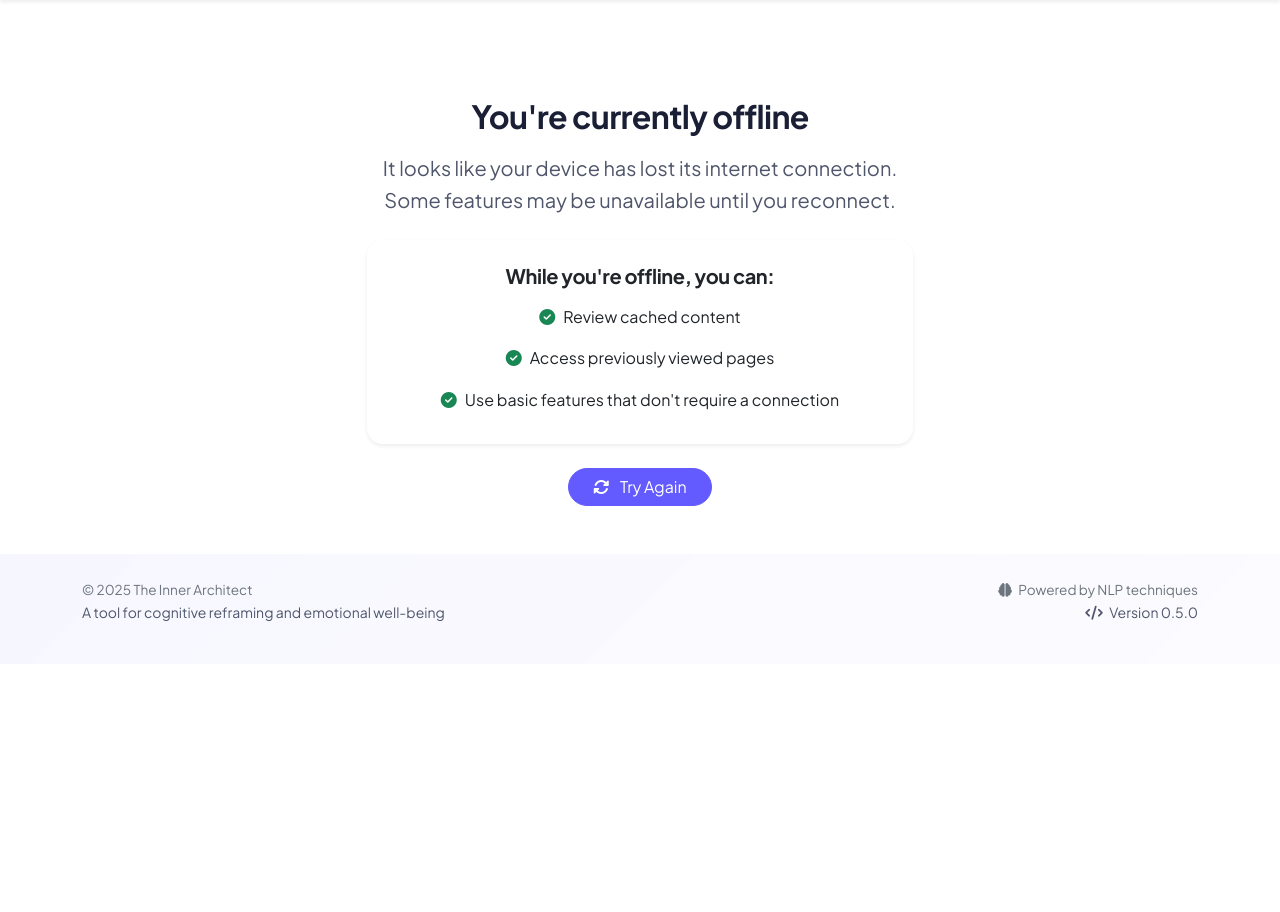
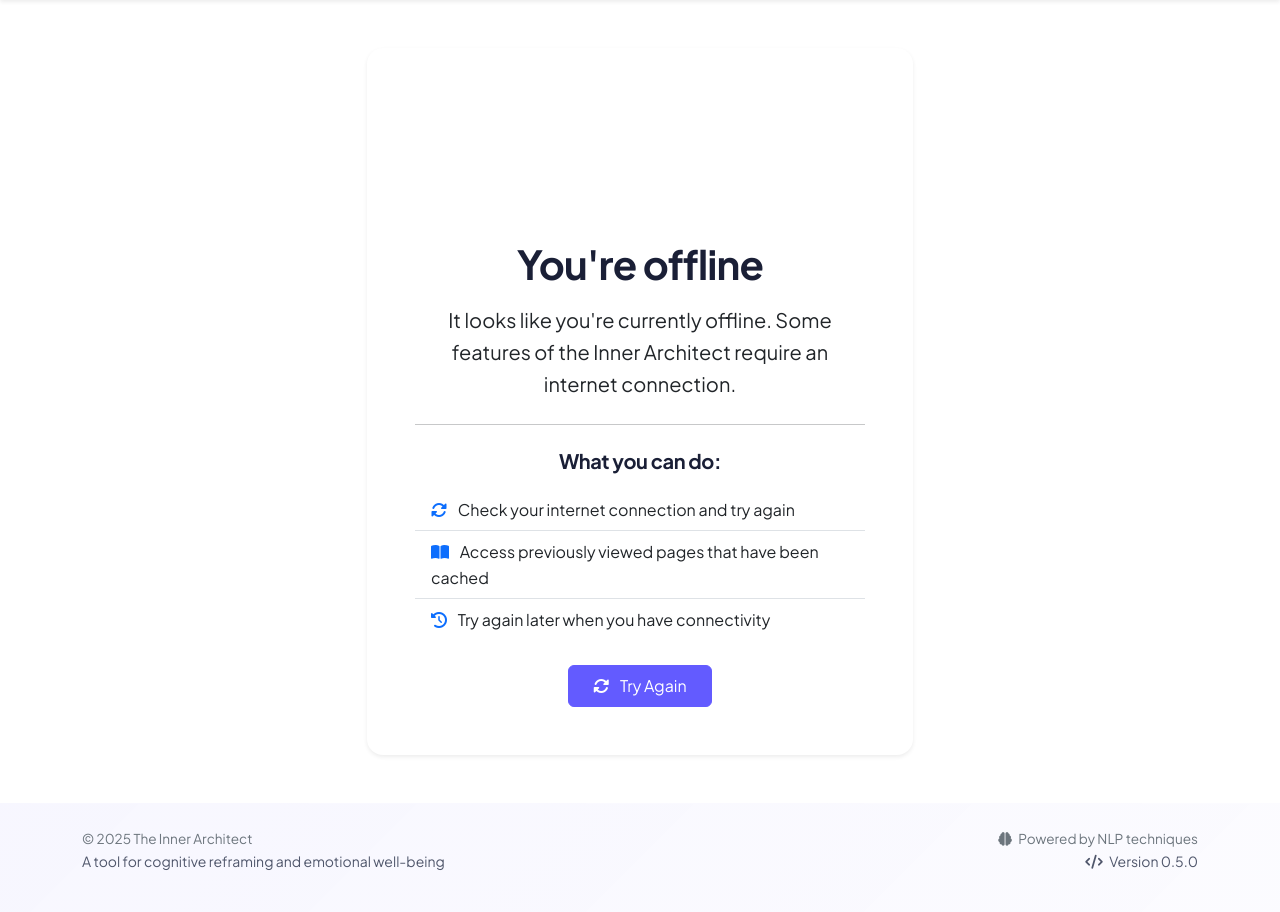
Before and after one commit to jahboukie/innerarchitect, a Flask app: page /offline.html in a window 1280 px wide. Shown: the part 75-987 px from the top of the page. Before the commit the page ends 697 px from the top, so only its background shows below. Run offline with Flask 3, Linux system fonts and the light colour scheme; parts of the project's set-up code (start-up, migrations or seed data) failed here and were passed over.

Commit message:
Enhance offline access and PWA functionality for uninterrupted usage
Updates the service worker, manifest, app icon, and offline page for improved PWA support.

Replit-Commit-Author: Agent
Replit-Commit-Session-Id: e8ae6b96-ce5d-4015-bb19-e7c0a889d7a9
Replit-Commit-Screenshot-Url: https://storage.googleapis.com/screenshot-production-us-central1/6d9b3c89-b05b-4ba5-b091-f0debd316418/fbed29f0-6107-4225-8053-e5ca43cfec4f.jpg

```diff
--- a/app.py
+++ b/app.py
@@ -2583,6 +2583,7 @@ def premium_features_route():
 
 # PWA Routes
 @app.route('/offline.html')
+@app.route('/offline')
 def offline_page():
     """
     Serve the offline fallback page for PWA.
--- a/templates/offline.html
+++ b/templates/offline.html
@@ -1,42 +1,79 @@
-{% extends 'base.html' %}
+{% extends "base.html" %}
 
-{% block title %}{{ g.translate('offline_title', 'You\'re Offline') }} - {{ g.translate('app_name', 'The Inner Architect') }}{% endblock %}
+{% block title %}{{ g.translate('offline_title', 'You are currently offline - The Inner Architect') }}{% endblock %}
 
 {% block content %}
-<div class="container my-5">
+<div class="container mt-5">
     <div class="row justify-content-center">
-        <div class="col-md-8 col-lg-6 text-center">
-            <div class="mb-4">
-                <i class="fas fa-wifi-slash fa-5x text-muted"></i>
+        <div class="col-md-8 col-lg-6">
+            <div class="card shadow-sm">
+                <div class="card-body p-4 p-md-5 text-center">
+                    <div class="offline-icon mb-4">
+                        <i class="fas fa-wifi-slash fa-5x" style="color: var(--premium-gradient-start);"></i>
                     </div>
 
-            <h2 class="mb-3">{{ g.translate('offline_heading', 'You\'re currently offline') }}</h2>
+                    <h1 class="mb-3">{{ g.translate('offline_heading', 'You\'re offline') }}</h1>
 
-            <p class="lead text-muted mb-4">
-                {{ g.translate('offline_message', 'It looks like your device has lost its internet connection. Some features may be unavailable until you reconnect.') }}
+                    <p class="lead mb-4">
+                        {{ g.translate('offline_message', 'It looks like you\'re currently offline. Some features of the Inner Architect require an internet connection.') }}
                     </p>
 
-            <div class="card border-0 shadow-sm rounded-4 mb-4">
-                <div class="card-body p-4">
-                    <h5 class="card-title">{{ g.translate('while_offline', 'While you\'re offline, you can:') }}</h5>
-                    <ul class="list-group list-group-flush">
-                        <li class="list-group-item bg-transparent border-0 py-2">
-                            <i class="fas fa-check-circle text-success me-2"></i>{{ g.translate('offline_feature_1', 'Review cached content') }}
+                    <hr class="my-4">
+
+                    <div class="offline-actions">
+                        <h5 class="mb-3">{{ g.translate('offline_what_now', 'What you can do:') }}</h5>
+
+                        <ul class="list-group list-group-flush mb-4 text-start">
+                            <li class="list-group-item bg-transparent">
+                                <i class="fas fa-sync-alt me-2 text-primary"></i>
+                                {{ g.translate('offline_check_connection', 'Check your internet connection and try again') }}
                             </li>
-                        <li class="list-group-item bg-transparent border-0 py-2">
-                            <i class="fas fa-check-circle text-success me-2"></i>{{ g.translate('offline_feature_2', 'Access previously viewed pages') }}
+                            <li class="list-group-item bg-transparent">
+                                <i class="fas fa-book-open me-2 text-primary"></i>
+                                {{ g.translate('offline_access_cached', 'Access previously viewed pages that have been cached') }}
                             </li>
-                        <li class="list-group-item bg-transparent border-0 py-2">
-                            <i class="fas fa-check-circle text-success me-2"></i>{{ g.translate('offline_feature_3', 'Use basic features that don\'t require a connection') }}
+                            <li class="list-group-item bg-transparent">
+                                <i class="fas fa-history me-2 text-primary"></i>
+                                {{ g.translate('offline_try_later', 'Try again later when you have connectivity') }}
                             </li>
                         </ul>
-                </div>
-            </div>
 
-            <button onclick="window.location.reload()" class="btn btn-primary rounded-pill px-4">
-                <i class="fas fa-sync-alt me-2"></i> {{ g.translate('try_again', 'Try Again') }}
+                        <button onclick="window.location.reload()" class="btn btn-primary px-4 py-2">
+                            <i class="fas fa-sync-alt me-2"></i> {{ g.translate('offline_try_again', 'Try Again') }}
                         </button>
                     </div>
                 </div>
             </div>
+        </div>
+    </div>
+</div>
+
+<style>
+    .offline-icon {
+        height: 120px;
+        display: flex;
+        align-items: center;
+        justify-content: center;
+    }
+
+    .fa-wifi-slash {
+        background: var(--premium-gradient);
+        -webkit-background-clip: text;
+        -webkit-text-fill-color: transparent;
+    }
+
+    .offline-actions {
+        max-width: 450px;
+        margin: 0 auto;
+    }
+</style>
 {% endblock %}
+
+{% block scripts %}
+<script>
+    // Check connection status whenever the page is shown
+    window.addEventListener('online', () => {
+        window.location.reload();
+    });
+</script>
+{% endblock %}
```
Also changed, not shown: static/service-worker.js (+42 -79 lines), static/icons/app-icon.svg, static/manifest.json. Lines whose indentation alone changed are shown as unchanged.
